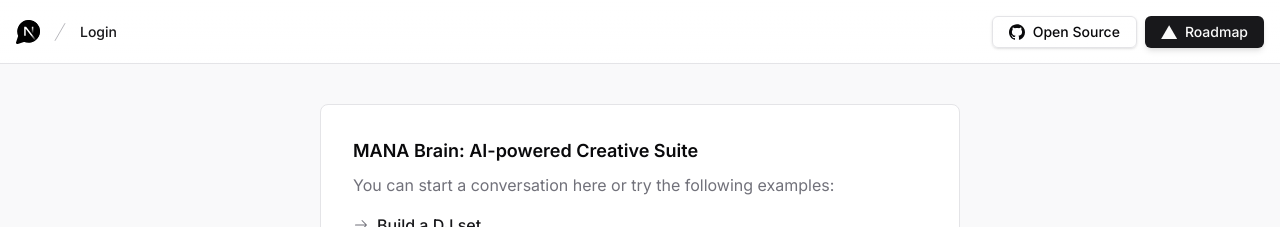
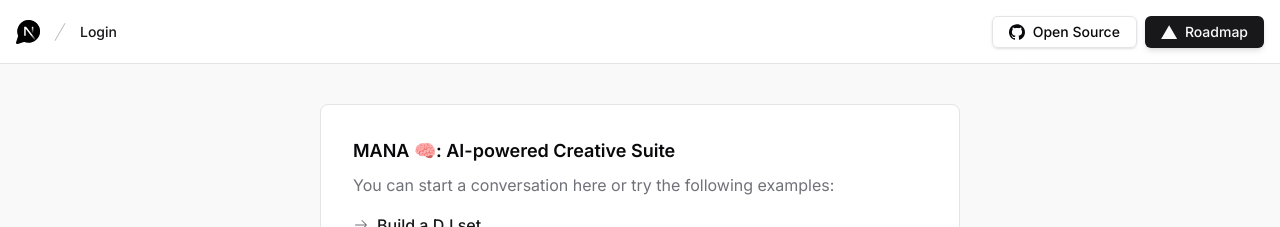
Before and after one commit to Deegiimurun/mana.party, a Next.js app: page / in a window 1280 px wide. Shown: the top 227 px of the page. Built offline with nearby package versions, Linux system fonts and the light colour scheme; no server answers.

Commit message:
Refactor

```diff
--- a/components/empty-screen.tsx
+++ b/components/empty-screen.tsx
@@ -24,7 +24,7 @@
     <div className="mx-auto max-w-2xl px-4">
       <div className="rounded-lg border bg-background p-8">
         <h1 className="mb-2 text-lg font-semibold">
-          MANA Brain: AI-powered Creative Suite
+          MANA 🧠: AI-powered Creative Suite
         </h1>
         <p className="leading-normal text-muted-foreground">
           You can start a conversation here or try the following examples:
```
